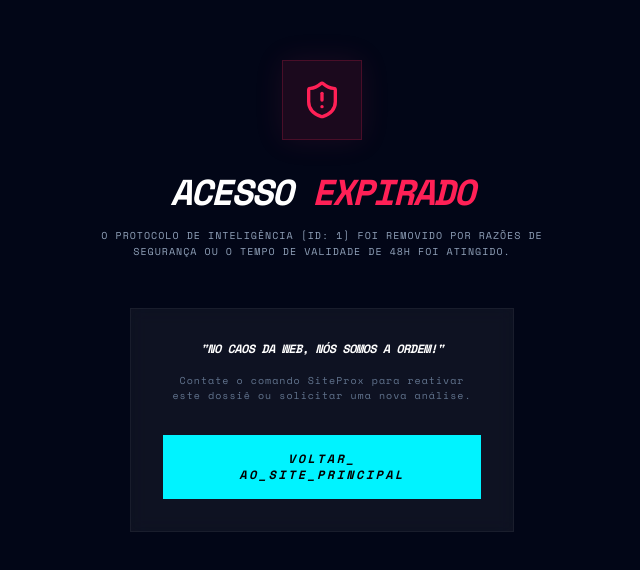
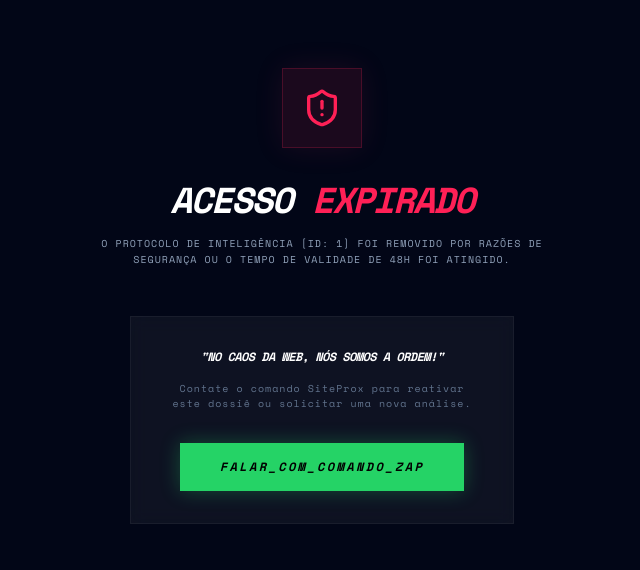
Before and after one commit to lukaspkl/captasys, a Next.js app in the folder web/: page /intel/1 in a window 1280 px wide. Shown: the part 104-674 px from the top of the page, without its empty margins (318-958 px from the left). Built offline with nearby package versions, Linux system fonts and the light colour scheme; no server answers; the database is empty.

Commit message:
feat(intel): Add consultant WhatsApp to public dossiers. - Configured Lukas' real WhatsApp (5531982188309). - Enhanced expired page UI with direct contact button. - Improved server-side retrieval of expired dossiers to maintain context. - Removed sensitive admin links from public view.

```diff
--- a/web/src/app/(admin)/admin/leads/hooks/useLeadsState.ts
+++ b/web/src/app/(admin)/admin/leads/hooks/useLeadsState.ts
@@ -120,6 +120,7 @@ export const useLeadsState = () => {
 
   const [templateConfig, setTemplateConfig] = useState<TemplateConfig>({
     sellerName: "Hacker",
+    sellerWhatsapp: "5531982188309", // Número oficial do Lukas
     basePrice: "R$ 149,00",
     installments: "3",
     installmentValue: "R$ 49,66",
@@ -775,7 +776,10 @@ IMPORTANTE: Mantenha a estética original em 100%. NÃO adapte para o estilo Cyb
         lead_id: undefined,
         title: selectedLeadDetails.title || "Empresa Sem Nome",
         type,
-        data: dossierData,
+        data: {
+          ...dossierData,
+          seller_whatsapp: templateConfig.sellerWhatsapp
+        },
         leadData: {
           ...selectedLeadDetails,
           niche: nicho,
--- a/web/src/app/(admin)/admin/leads/types.ts
+++ b/web/src/app/(admin)/admin/leads/types.ts
@@ -79,6 +79,7 @@ export interface ProjectSettings {
 // ─── TEMPLATE CONFIG ────────────────────────────────────────────────────────
 export interface TemplateConfig {
   sellerName: string;
+  sellerWhatsapp: string;
   basePrice: string;
   installments: string;
   installmentValue: string;
--- a/web/src/app/actions/prospecting.ts
+++ b/web/src/app/actions/prospecting.ts
@@ -125,7 +125,23 @@ export async function createIntelDossier(payload: {
     title: string;
     type: 'audit' | 'tactical' | 'renewal';
     data: Record<string, unknown>;
-    leadData?: any; // Dados completos para auto-save se não existir
+    leadData?: {
+        title?: string;
+        address?: string;
+        addressBase?: string;
+        phone?: string;
+        url?: string;
+        mapsUrl?: string;
+        rating?: number | string;
+        reviewCount?: number | string;
+        reviews?: number | string;
+        category?: string;
+        classificationMotivity?: string;
+        niche?: string;
+        city?: string;
+        score?: number;
+        temperature?: string;
+    };
 }) {
     const supabase = await createClient();
 
@@ -158,7 +174,7 @@ export async function createIntelDossier(payload: {
         const { data: newLead, error: saveError } = await supabase
             .from('prospecting_leads')
             .insert([{
-                title: payload.leadData.title,
+                title: payload.leadData.title || payload.title || 'Empresa Sem Nome',
                 address: payload.leadData.address || payload.leadData.addressBase,
                 phone: payload.leadData.phone,
                 website: payload.leadData.url,
@@ -213,12 +229,10 @@ export async function getIntelBySlug(slug: string) {
         .from('intel_dossiers')
         .select('*, prospecting_leads(*)')
         .eq('slug', slug)
-        .eq('is_active', true)
-        .gt('expires_at', new Date().toISOString())
         .single();
 
     if (error) {
-        return { error: "Dossiê não encontrado ou expirado." };
+        return { error: "Dossiê não encontrado no sistema." };
     }
 
     return { success: true, dossier: data };
--- a/web/src/app/intel/[slug]/page.tsx
+++ b/web/src/app/intel/[slug]/page.tsx
@@ -4,13 +4,16 @@ import AuditDossier from "@/app/(admin)/admin/leads/components/modals/pure-stitc
 import TacticalDossier from "@/app/(admin)/admin/leads/components/modals/pure-stitch/TacticalDossier";
 import RenewalDossier from "@/app/(admin)/admin/leads/components/modals/pure-stitch/RenewalDossier";
 import { ShieldAlert, Rocket, Clock } from "lucide-react";
-import Link from "next/link";
 
 export default async function IntelDossierPage({ params }: { params: { slug: string } }) {
     const { slug } = params;
     const result = await getIntelBySlug(slug);
 
-    if (result.error || !result.dossier) {
+    const isExpired = result.dossier && (new Date(result.dossier.expires_at) < new Date() || !result.dossier.is_active);
+    const sellerWhatsapp = result.dossier?.data?.seller_whatsapp || "5511999999999";
+    const whatsappLink = `https://wa.me/${sellerWhatsapp}?text=Olá! Vi o meu dossiê SiteProx mas ele expirou. Gostaria de reativar o acesso ao Protocolo [ID: ${slug}]`;
+
+    if (result.error || !result.dossier || isExpired) {
         return (
             <div className="min-h-screen bg-[#020617] text-white flex flex-col items-center justify-center p-6 font-outfit">
                 <div className="w-20 h-20 bg-rose-500/10 border border-rose-500/20 flex items-center justify-center mb-8 shadow-[0_0_30px_rgba(244,63,94,0.1)]">
@@ -25,12 +28,14 @@ export default async function IntelDossierPage({ params }: { params: { slug: str
                 <div className="mt-12 p-8 border border-white/5 bg-white/5 backdrop-blur-sm max-w-sm text-center">
                    <p className="text-xs font-bold text-white uppercase mb-4 tracking-tighter italic">&quot;No caos da web, nós somos a ordem!&quot;</p>
                    <p className="text-[10px] text-slate-500 mb-8 font-mono tracking-widest">Contate o comando SiteProx para reativar este dossiê ou solicitar uma nova análise.</p>
-                   <Link
-                        href="/"
-                        className="inline-block px-10 py-4 bg-primary text-black font-black uppercase italic text-xs tracking-[0.2em] hover:bg-white transition-all"
+                   <a
+                        href={whatsappLink}
+                        target="_blank"
+                        rel="noopener noreferrer"
+                        className="inline-block px-10 py-4 bg-[#25D366] text-black font-black uppercase italic text-xs tracking-[0.2em] hover:bg-white transition-all shadow-[0_0_20px_rgba(37,211,102,0.3)]"
                    >
-                        VOLTAR_ AO_SITE_PRINCIPAL
-                   </Link>
+                        FALAR_COM_COMANDO_ZAP
+                   </a>
                 </div>
             </div>
         );
```
